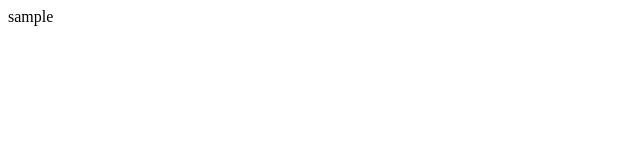
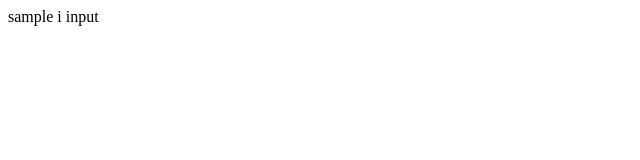
Before and after one commit to Shrutimudabe/project2, a plain HTML site: page index.html in a window 1280 px wide. Shown: the full height of the page, 0-640 px from the left. Drawn offline with Linux system fonts and the light colour scheme.

Commit message:
3 files added to feature

```diff
--- a/index.html
+++ b/index.html
@@ -6,6 +6,6 @@
     <title>Document</title>
 </head>
 <body>
-    sample
+    sample i input
 </body>
 </html>
```
Also changed, not shown: app..js (added), 1 other file.
